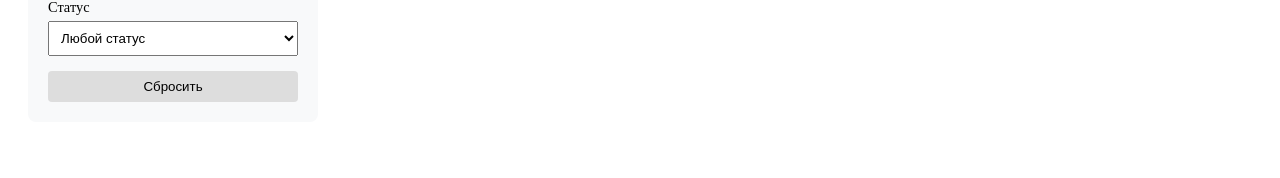
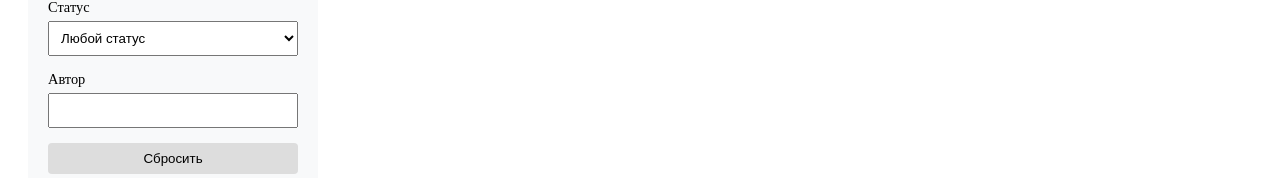
Before and after one commit to ViVaLaFlame/artifact_organizer, a React app in the folder frontend/: page /catalog in a window 1280 px wide. Shown: the part 363-541 px from the top of the page. Built offline with nearby package versions, Linux system fonts and the light colour scheme; no server answers; the HTML template or start-up script is replaced by a standard one.

Commit message:
add more filter options

```diff
--- a/frontend/src/pages/Catalog.jsx
+++ b/frontend/src/pages/Catalog.jsx
@@ -1,17 +1,21 @@
 import { useState, useEffect } from "react";
 import axios from 'axios';
-import { Link } from "react-router-dom";
+import { Link, useSearchParams } from "react-router-dom";
 
 const Catalog = () => {
     const [finds, setFinds] = useState([]);
     const [loading, setLoading] = useState(true);
     const [eras, setEras] = useState([]);
+    const [searchParams] = useSearchParams();
+    const [initialAuthor] = searchParams.get('author') || '';
 
     const [filters, setFilters] = useState({
         search: '',
         era: '',
         site: '',
-        status: ''
+        status: '',
+        author: initialAuthor,
+        author__username: ''
     });
 
     useEffect(() => {
@@ -37,6 +41,8 @@ const Catalog = () => {
                 if (filters.era) params.append('era', filters.era);
                 if (filters.site) params.append('site', filters.site);
                 if (filters.status) params.append('status', filters.status);
+                if (filters.author) params.append('author', filters.author);
+                if (filters.author__username) params.append('author__username', filters.author__username);
 
                 const response = await axios.get(`http://127.0.0.1:8000/api/finds/?${params.toString()}`);
                 setFinds(response.data.results || response.data);
@@ -108,8 +114,19 @@ const Catalog = () => {
                         </select>
                     </div>
 
+                    <div style={{ marginBottom: '15px' }}>
+                        <label style={{ display: 'block', fontSize: '0.9rem', marginBottom: '5px' }}>Автор</label>
+                        <input
+                            type="text"
+                            name="author__username"
+                            value={filters.author__username || ''}
+                            onChange={handleFilterChange}
+                            style={{ width: '100%', padding: '8px', boxSizing: 'border-box' }}
+                        />
+                    </div>
+
                     <button
-                        onClick={() => setFilters({search: '', era: '', site: '', status: ''})}
+                        onClick={() => setFilters({search: '', era: '', site: '', status: '', author: ''})}
                         style={{ width: '100%', padding: '8px', cursor: 'pointer', backgroundColor: '#ddd', border: 'none', borderRadius: '4px' }}
                     >
                         Сбросить
--- a/frontend/src/pages/FindDetail.jsx
+++ b/frontend/src/pages/FindDetail.jsx
@@ -101,7 +101,6 @@ const FindDetail = () => {
           <h1 style={{ marginTop: 0, marginBottom: '15px' }}>{find.title}</h1>
 
           <div style={{ backgroundColor: '#f9f9f9', padding: '20px', borderRadius: '8px' }}>
-            <h3 style={{ marginTop: 0, borderBottom: '1px solid #ddd', paddingBottom: '10px' }}>Паспорт находки</h3>
             <ul style={{ listStyleType: 'none', padding: 0, lineHeight: '1.8', margin: 0 }}>
               <li><strong>Памятник (Раскоп):</strong> {find.site || 'Не указан'}</li>
               <li><strong>Эпоха:</strong> {find.era_name || 'Не определена'}</li>
@@ -114,6 +113,15 @@ const FindDetail = () => {
                   <span style={{ backgroundColor: '#e8f4f8', padding: '2px 8px', borderRadius: '12px', fontSize: '0.9rem', color: '#2980b9' }}>
                     {find.status === 'field' ? 'В полевой лаборатории' : (find.status === 'storage' ? 'В фондах' : find.status)}
                   </span>
+              </li>
+              <li>
+                  <strong>Автор:</strong>{' '}
+                  <Link
+                      to={'/catalog?author${find.author}'}
+                      style={{ color: '#3498db', textDecoration: 'none', fontWeight: 'bold' }}
+                    >
+                      {find.author_name || 'Неизвестно'}
+                  </Link>
               </li>
             </ul>
           </div>
```
Also changed, not shown: 2 other files (tests, documents, lock files or other folders).
